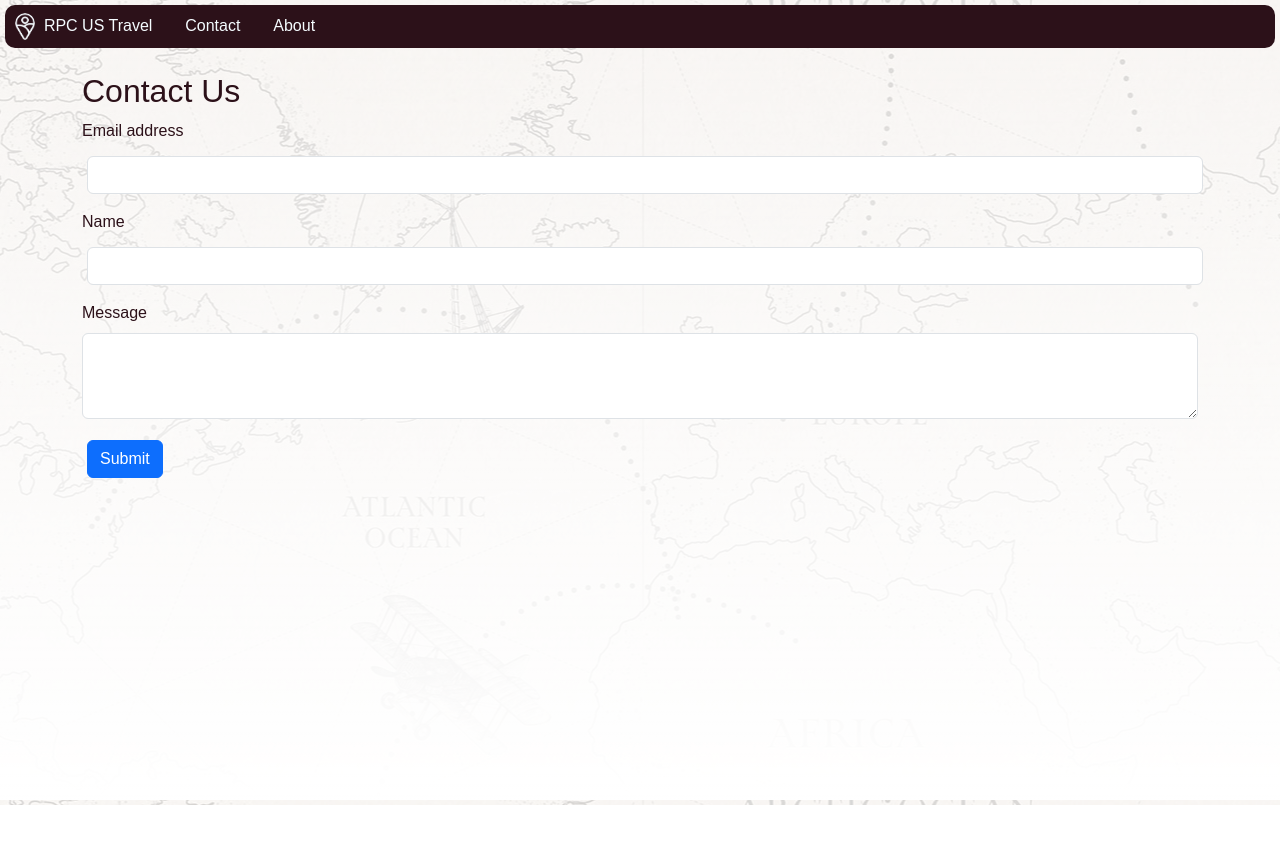
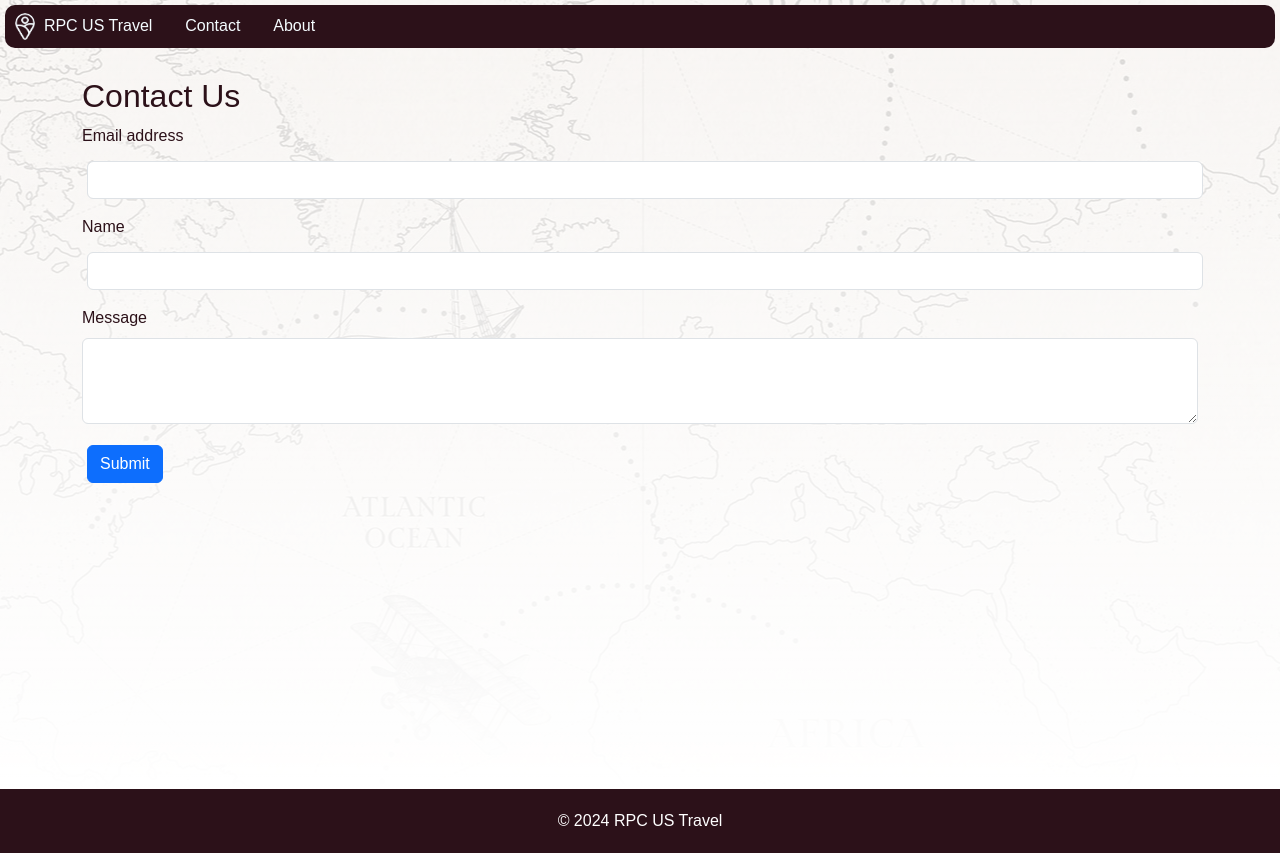
Before and after one commit to CBNCI/ClientSide, a React (Create React App) app: page /contact in a window 1280 px wide. Before the commit the page ends 805 px from the top, so only its background shows below. Built offline with nearby package versions, Linux system fonts and the light colour scheme.

Commit message:
recent updates

```diff
--- a/src/App.css
+++ b/src/App.css
@@ -1,50 +1,42 @@
-.App {
-  text-align: center;
+html, body, #root {
+  height: 100%;
+  margin: 0;
+  display: flex;
+  flex-direction: column;
 }
 
-.App-logo {
-  height: 40vmin;
-  pointer-events: none;
+.page-container {
+  display: flex;
+  flex-direction: column;
+  min-height: 100vh;
 }
 
-@media (prefers-reduced-motion: no-preference) {
-  .App-logo {
-    animation: App-logo-spin infinite 20s linear;
-  }
+.content-wrap {
+  flex: 1;
 }
 
-.App-header {
-  background-color: #282c34;
-  min-height: 100vh;
-  display: flex;
-  flex-direction: column;
-  align-items: center;
-  justify-content: center;
-  font-size: calc(10px + 2vmin);
+.footer {
+  background-color: #2C1119;
   color: white;
+  text-align: center;
+  padding: 20px 0;
+  width: 100%;
 }
 
-.App-link {
-  color: #61dafb;
+.footer a {
+  color: white;
+  text-decoration: none;
+  margin: 0 10px;
 }
 
-@keyframes App-logo-spin {
-  from {
-    transform: rotate(0deg);
-  }
-  to {
-    transform: rotate(360deg);
-  }
-
- /* General styles */
-body {
-  font-family: 'Arial', sans-serif;
-  line-height: 1.6;
+.footer a:hover {
+  text-decoration: underline;
 }
 
-/* Carousel image styling */
-.carousel-item img {
-  object-fit:cover;
+.carousel-img {
+  width: 100% !important;
+  height: 600px !important;
+  object-fit: cover !important;
 }
 
 /* Improve contrast for carousel text */
@@ -57,7 +49,7 @@ body {
 .carousel-caption-overlay h3,
 .carousel-caption-overlay p {
   color: #fff;
-  text-shadow: 2px 2px 4px rgba(0,0,0,0.8);
+  text-shadow: 2px 2px 4px rgba(0, 0, 0, 0.8);
 }
 
 /* Section spacing */
@@ -162,11 +154,10 @@ body {
 /* Responsive adjustments */
 @media (max-width: 768px) {
   .main-heading {
-      font-size: 2.5rem;
+    font-size: 2.5rem;
   }
 
   .vmv-section {
-      margin-bottom: 60px;
+    margin-bottom: 60px;
   }
 }
-}
--- /dev/null
+++ b/src/components/Footer.js
@@ -0,0 +1,14 @@
+import React from 'react';
+
+// Added a footer to each page to give a more professional look
+function Footer() {
+  return (
+    <footer className="footer">
+      <div className="container text-center">
+        <p className="mb-0">&copy; 2024 RPC US Travel</p>
+      </div>
+    </footer>
+  );
+}
+
+export default Footer;
--- a/src/components/UsaSlider.js
+++ b/src/components/UsaSlider.js
@@ -1,6 +1,8 @@
-import React from 'react'
+import React from 'react';
 import { Carousel } from 'react-bootstrap';
 import { FaEye, FaBullseye, FaStar } from 'react-icons/fa'; // Import icons
+import 'bootstrap/dist/css/bootstrap.min.css'; // Ensure Bootstrap CSS is imported
+import '../App.css'; // Ensure your custom CSS is imported
 
 const UsaSlider = () => {
   return (
@@ -8,7 +10,7 @@ const UsaSlider = () => {
       <Carousel>
         <Carousel.Item interval={1000}>
           <img
-                      className="d-block w-100"
+            className="d-block w-100 carousel-img"
             src="https://img.freepik.com/free-photo/central-park-manhattan-new-york-huge-beautiful-park-surrounded-by-skyscraper-with-pond_181624-50335.jpg?t=st=1722788637~exp=1722792237~hmac=c7489e56cabb0d867fe8304bf3cc7988adbaf17197576ec9ae07b365722f500a&w=1380"
             alt="First slide"
           />
@@ -19,7 +21,7 @@ const UsaSlider = () => {
         </Carousel.Item>
         <Carousel.Item interval={500}>
           <img
-                      className="d-block w-100"
+            className="d-block w-100 carousel-img"
             src="https://img.freepik.com/free-photo/beautiful-shot-golden-gate-bridge_181624-3381.jpg?t=st=1722788908~exp=1722792508~hmac=4ed40f92cc1b69b86ad6cc0d66faf1dfa50d305ecdf0b443f8da8d7f8e76ee00&w=1380"
             alt="Second slide"
           />
@@ -30,7 +32,7 @@ const UsaSlider = () => {
         </Carousel.Item>
         <Carousel.Item>
           <img
-                      className="d-block w-100"
+            className="d-block w-100 carousel-img"
             src="https://img.freepik.com/free-photo/vertical-shot-buildings-downtown-austin-tall-glass-building-texas-usa_181624-2961.jpg?t=st=1722789172~exp=1722792772~hmac=385050c3d5e45d00812ece5e78565ae734c11d78d21a6745742db3da68c849fa&w=740"
             alt="Third slide"
           />
@@ -96,7 +98,7 @@ const UsaSlider = () => {
         </div>
       </section>
     </>
-    )
+  );
 }
 
 export default UsaSlider;
--- a/src/views/About.js
+++ b/src/views/About.js
@@ -4,12 +4,13 @@ import { useState, useEffect, React } from 'react';
 import axios from 'axios';
 import { Link, useNavigate, useLocation } from 'react-router-dom';
 import 'bootstrap/dist/css/bootstrap.min.css';
-// import './holiday.css';
+import Footer from "../components/Footer";
 
 function About() {
   return (
     <div>
       <UsaSlider/>
+      <Footer/>
     </div>
   );
 }
--- a/src/views/AttractionDetail.js
+++ b/src/views/AttractionDetail.js
@@ -4,6 +4,7 @@ import { useParams } from 'react-router-dom';
 import './holiday.css';
 import 'leaflet/dist/leaflet.css';
 import L from 'leaflet';
+import Footer from "../components/Footer";
 
 function AttractionDetail() {
   const { xid } = useParams();
@@ -17,7 +18,7 @@ function AttractionDetail() {
       try {
         const detailsResponse = await axios.get(`https://api.opentripmap.com/0.1/en/places/xid/${xid}`, {
           params: {
-            apikey: '5ae2e3f221c38a28845f05b65d8e7a9cf1df63a086e80f2cdc5a8c09' // Replace with your OpenTripMap API key
+            apikey: '5ae2e3f221c38a28845f05b65d8e7a9cf1df63a086e80f2cdc5a8c09'
           }
         });
         setAttraction(detailsResponse.data);
@@ -47,6 +48,8 @@ function AttractionDetail() {
   };
 
   return (
+    <div className="page-container">
+      <div className="content-wrap">
         <div className="container my-5">
           {error && <p className="text-danger">{error}</p>}
           {attraction ? (
@@ -78,6 +81,9 @@ function AttractionDetail() {
             !error && <p>Loading...</p>
           )}
         </div>
+      </div>
+      <Footer />
+    </div>
   );
 }
 
--- a/src/views/Contact.js
+++ b/src/views/Contact.js
@@ -1,6 +1,5 @@
 import React, { useState } from 'react';
-
-//variables for contact form fields and errors
+import Footer from "../components/Footer";
 
 function Contact() {
   const [email, setEmail] = useState('');
@@ -8,33 +7,36 @@ function Contact() {
   const [message, setMessage] = useState('');
   const [errors, setErrors] = useState({ email: '', name: '', message: '' });
 
-//Function to validate the form - once validated correctly the user will get the below alert on screen
+  // Function to validate the form - once validated correctly the user will get the below alert on screen
   const validateForm = (e) => {
     e.preventDefault();
     let isValid = true;
     const newErrors = { email: '', name: '', message: '' };
-//Check if email is empty
+
+    // Check if email is empty
     if (email === '') {
       newErrors.email = 'Email box cannot be left Blank';
       isValid = false;
     }
-//Check if name is empty
+
+    // Check if name is empty
     if (name === '') {
       newErrors.name = 'Name box cannot be left Blank';
       isValid = false;
     }
-//Check if message box  is empty
+
+    // Check if message box is empty
     if (message === '') {
       newErrors.message = 'Message box cannot be left Blank';
       isValid = false;
     }
-//update errors
+
+    // Update errors
     setErrors(newErrors);
 
     if (isValid) {
-      alert(
-        "Form submitted Successfully! A member of our Amazing team will contact you within 24 hours in relation to your request"
-      );
+      alert("Form submitted Successfully! A member of our Amazing team will contact you within 24 hours in relation to your request");
+
       // Here you would typically send the form data to the business where they hold that data but for the program the form will just reset
       setEmail('');
       setName('');
@@ -43,6 +45,8 @@ function Contact() {
   };
 
   return (
+    <div className="page-container">
+      <div className="content-wrap">
         <div className="container mt-4">
           <h2>Contact Us</h2>
           <form onSubmit={validateForm}>
@@ -70,8 +74,7 @@ function Contact() {
               />
               {errors.name && <div className="text-danger">{errors.name}</div>}
             </div>
-
-{/*  Message box field */}
+            {/* Message box field */}
             <div className="mb-3">
               <label htmlFor="message" className="form-label">Message</label>
               <textarea
@@ -87,6 +90,9 @@ function Contact() {
             <button type="submit" className="btn btn-primary">Submit</button>
           </form>
         </div>
+      </div>
+      <Footer />
+    </div>
   );
 }
 
--- a/src/views/Events.js
+++ b/src/views/Events.js
@@ -1,8 +1,9 @@
-import { useState, useEffect, React } from 'react';
+import React, { useState, useEffect } from 'react';
 import axios from 'axios';
 import { Link, useLocation, useNavigate } from 'react-router-dom'; // allow navigation from other page and carry over the search value
 import SearchCity from '../components/SearchCity'; // getting value for city from search function
-import './holiday.css';
+import Footer from "../components/Footer";
+import './holiday.css'; // Ensure your custom CSS is imported
 
 function Events({ city, setCity }) {
     const [error, setError] = useState('');
@@ -60,26 +61,24 @@ function Events({ city, setCity }) {
           if (response.data._embedded && response.data._embedded.events.length > 0) {
             // feeding back name
             setEvents(response.data._embedded.events.slice(0, 4));
-          }
-          else {
+          } else {
             // error response
             setError(`Events in ${cityToSearch} could not be found, make sure you entered a valid town`);
           }
-        }
-        catch (e)  {
+      } catch (e)  {
           if (e.response && e.response.status === 404) {
             // error response
             setError(`Events in ${cityToSearch} could not be found, make sure you entered a valid town`);
-            }
-            else {
+          } else {
             // error response
             setError("Error, please make sure you are connected to the internet and try again");
           }
       }
     }
 
-
     return (
+      <div className="page-container">
+        <div className="content-wrap">
           <div className="container">
             <h1 className="my-5 display-3 fw-bolder">Your perfect trip starts here</h1>
             <SearchCity city={city} handleCitySubmit={handleCitySubmit} />
@@ -119,8 +118,10 @@ function Events({ city, setCity }) {
               )}
             </div>
           </div>
+        </div>
+        <Footer />
+      </div>
     );
 }
 
-
 export default Events;
--- a/src/views/Home.js
+++ b/src/views/Home.js
@@ -2,6 +2,8 @@ import React, { useState, useEffect } from 'react';
 import { Link, useNavigate } from 'react-router-dom';
 import axios from 'axios';
 import SearchCity from '../components/SearchCity';
+import Footer from "../components/Footer";
+import '../App.css';
 
 function Home({ city, setCity }) {
   const [popularAttractions, setPopularAttractions] = useState([]);
@@ -58,7 +60,8 @@ function Home({ city, setCity }) {
   };
 
   return (
-    <div>
+    <div className="page-container">
+      <div className="content-wrap">
         <div className="container cards">
           <h1 className="my-5 display-3 fw-bolder">Discover the US</h1>
           <SearchCity city={city} handleCitySubmit={handleCitySubmit} />
@@ -143,6 +146,8 @@ function Home({ city, setCity }) {
           </div>
         </div>
       </div>
+      <Footer />
+    </div>
   );
 }
 
--- a/src/views/holiday.css
+++ b/src/views/holiday.css
@@ -35,7 +35,6 @@ button, input, .response{
 }
 /*setting sizes and rounded corners for images*/
 img{
-    max-width: 800px;
     border-radius: 10px;
 }
 /*navbar styling*/
@@ -73,6 +72,12 @@ nav{
 
 .cards img{
     height: 150px;
+}
+
+.events-grid .img-fluid{
+    height:120px;
+    width:200px;
+
 }
 
 /* Grid for attractions */
@@ -161,3 +166,23 @@ nav{
 .pagination button:hover {
   background-color: #c43d3b;
 }
+
+.footer {
+  position: relative;
+  bottom: 0;
+  width: 100%;
+  background-color: #2C1119;
+  color: white;
+  text-align: center;
+  padding: 20px 0;
+}
+
+.footer a {
+  color: white;
+  text-decoration: none;
+  margin: 0 10px;
+}
+
+.footer a:hover {
+  text-decoration: underline;
+}
```
Also changed, not shown: src/App.js (+1 -34 lines), src/views/Attractions.js (+13 -7 lines), public/nyc.jpg (added). Lines whose indentation alone changed are shown as unchanged.
